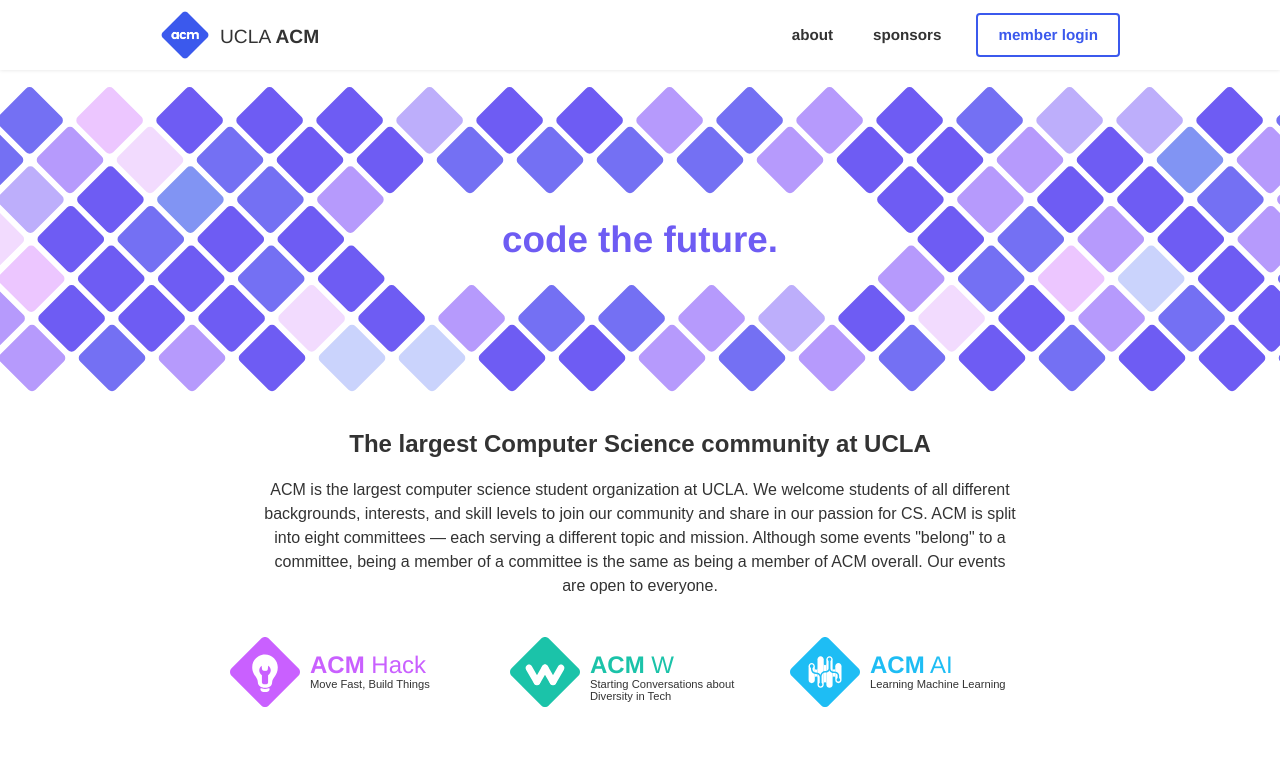
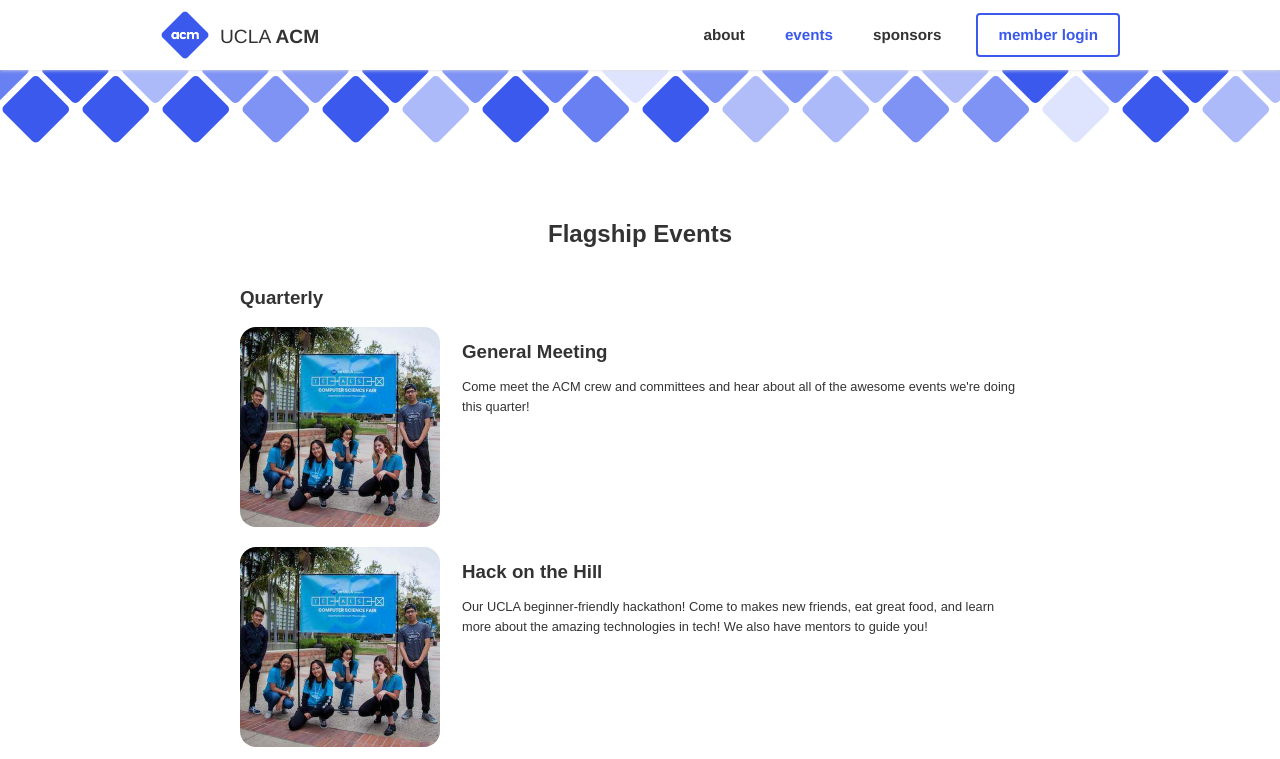
Before and after one commit to uclaacm/website, a React app: page /events in a window 1280 px wide. Before the commit this address led to /. Shown: the top 759 px of the page. Built offline with nearby package versions, Linux system fonts and the light colour scheme; the HTML template or start-up script is replaced by a standard one.

Commit message:
Rebasing with master

```diff
--- /dev/null
+++ b/src/components/Events/Flagship/flagshipevent.jsx
@@ -0,0 +1,13 @@
+import React from 'react';
+
+export default class FlagshipEvent extends React.Component {
+	render() {
+		return (
+			<div className="flagship-event">
+				<img src={this.props.event.image} />
+				<h3>{this.props.event.name}</h3>
+				<p>{this.props.event.about}</p>
+			</div>
+		);
+	}
+}
--- /dev/null
+++ b/src/components/Events/Flagship/index.jsx
@@ -0,0 +1,15 @@
+import React from 'react';
+import FlagshipEvent from './flagshipevent';
+
+export default class FlagshipEvents extends React.Component {
+	render() {
+		return (
+			<div className="season-events">
+				<h3>{ this.props.events.season }</h3>
+				{this.props.events.events.map(event =>
+					<FlagshipEvent key={event.name} event={event} />
+				)}
+			</div>
+		);
+	}
+}
--- /dev/null
+++ b/src/components/Events/Flagship/style.scss
@@ -0,0 +1,56 @@
+.season-events {
+	text-align: left;
+	align-items: center;
+
+	.flagship-event {
+		display: grid;
+		grid-template-columns: 200px calc(100% - 200px);
+		grid-template-rows: 50px 150px;
+		padding-bottom: 20px;
+
+		img {
+			height: 200px;
+			width: 200px;
+			object-fit: cover;
+			border-radius: 1em;
+		}
+
+		h3 {
+			margin: 0 22px 14px;
+			grid-column-start: 2;
+			grid-row-start: 1;
+			align-self: end;
+		}
+
+		p {
+			grid-column-start: 2;
+			grid-row-start: 2;
+			align-self: start;
+		}
+	}
+
+	@media (max-width:600px) {
+		.flagship-event {
+			grid-template-columns: 100%;
+			grid-template-rows: 50px 200px auto;
+
+			img {
+				grid-row-start: 2;
+				place-self: center;
+			}
+
+			h3 {
+				grid-row-start: 1;
+				grid-column-start: 1;
+				text-align: center;
+			}
+
+			p {
+				grid-row-start: 3;
+				grid-column-start: 1;
+				margin-top: 14px;
+				text-align: center;
+			}
+		}
+	}
+}
--- /dev/null
+++ b/src/components/Events/index.jsx
@@ -0,0 +1,29 @@
+import React from 'react';
+import Config from 'config';
+
+import Navbar from 'components/Navbar';
+import Footer from 'components/Footer';
+import Banner from 'components/Banner';
+import FlagshipEvents from 'components/Events/Flagship';
+
+export default class Events extends React.Component {
+	render() {
+		return (
+			<div className="about-page">
+				<Navbar />
+				<Banner decorative />
+				<div className="content-section center">
+					<h2>Flagship Events</h2>
+					<div className="flagship-events">
+						{ Config.events.map(events => {
+							if (events.events.length !== 0) {
+								return <FlagshipEvents key={events.season} events={events} />
+							}
+						})}
+					</div>
+				</div>
+				<Footer />
+			</div>
+		);
+	}
+}
--- a/src/components/Navbar/index.jsx
+++ b/src/components/Navbar/index.jsx
@@ -38,6 +38,7 @@ export default class Navbar extends React.Component {
 					<div className="nav-section right" id="desktop-nav">
 						<ul className="nav-items">
 							<NavLink to="/about"><li>About</li></NavLink>
+							<NavLink to="/events"><li>Events</li></NavLink>
 							<NavLink to="/sponsors"><li>Sponsors</li></NavLink>
 							<a href="https://members.uclaacm.com"><li className="button">Member Login</li></a>
 						</ul>
@@ -54,6 +55,7 @@ export default class Navbar extends React.Component {
 						<div id="hamburger-menu">
 							<ul className="nav-items">
 								<NavLink to="/about"><li>About</li></NavLink>
+								<NavLink to="/events"><li>Events</li></NavLink>
 								<NavLink to="/sponsors"><li>Sponsors</li></NavLink>
 								<a href="https://members.uclaacm.com"><li className="button">Member Login</li></a>
 							</ul>
--- /dev/null
+++ b/src/config/events.jsx
@@ -0,0 +1,50 @@
+export default [
+    {
+        season: 'Quarterly',
+        events: [
+            {
+                name: 'General Meeting',
+                about: 'Come meet the ACM crew and committees and hear about all of the awesome events we\'re doing this quarter!',
+                image: '/images/carousal/01.jpg'
+            },
+            {
+                name: 'Hack on the Hill',
+                about: 'Our UCLA beginner-friendly hackathon! Come to makes new friends, eat great food, and learn more about the amazing technologies in tech! We also have mentors to guide you!',
+                image: '/images/carousal/01.jpg'
+            }
+        ]
+    },
+    {
+        season: 'Fall',
+        events: []
+    },
+    {
+        season: 'Winter',
+        events: [
+            {
+                name: 'Hacker Expo',
+                about: 'Look at all the cool stuff we made',
+                image: '/images/carousal/01.jpg'
+            },
+            {
+                name: 'California Capture the Flag',
+                about: 'Cyber\'s cool event of the year',
+                image: '/images/carousal/01.jpg'
+            }
+        ]
+    },
+    {
+        season: 'Spring',
+        events: [
+            {
+                name: 'CodeSprint LA',
+                about: 'Algorithm practice for prizes',
+                image: '/images/carousal/01.jpg'
+            }
+        ]
+    },
+    {
+        season: 'Summer',
+        events: []
+    }
+]
--- a/src/config/index.jsx
+++ b/src/config/index.jsx
@@ -2,10 +2,12 @@ import Committees from './committees';
 import Carousal from './carousal';
 import Sponsors from './sponsors';
 import Officers from './officers';
+import Events from './events';
 
 export default {
 	committees: Committees,
 	carousal: Carousal,
 	sponsors: Sponsors,
 	officers: Officers,
+	events: Events,
 };
--- /dev/null
+++ b/src/containers/events.jsx
@@ -0,0 +1,9 @@
+import React from 'react';
+
+import EventsComponent from 'components/Events';
+
+export default class Events extends React.Component {
+	render() {
+		return <EventsComponent />;
+	}
+}
--- a/src/main.jsx
+++ b/src/main.jsx
@@ -11,6 +11,7 @@ import {render} from 'react-dom';
 
 import Home from 'containers/home';
 import About from 'containers/about';
+import Events from 'containers/events';
 import Sponsors from 'containers/sponsors';
 
 // hack for convenience
@@ -29,6 +30,7 @@ class App extends React.Component {
 					<Switch>
 						<Route exact path="/" component={Home}/>
 						<Route exact path="/about" component={About}/>
+						<Route exact path="/events" component={Events}/>
 						<Route exact path="/sponsors" component={Sponsors}/>
 						<Redirect to="/"/>
 					</Switch>
--- a/src/main.scss
+++ b/src/main.scss
@@ -64,5 +64,6 @@ body {
 @import 'components/Home/Committees/style';
 @import 'components/About/style';
 @import 'components/About/Officers/style';
+@import 'components/Events/Flagship/style';
 @import 'components/Sponsors/style';
 @import 'components/Footer/style';
```
